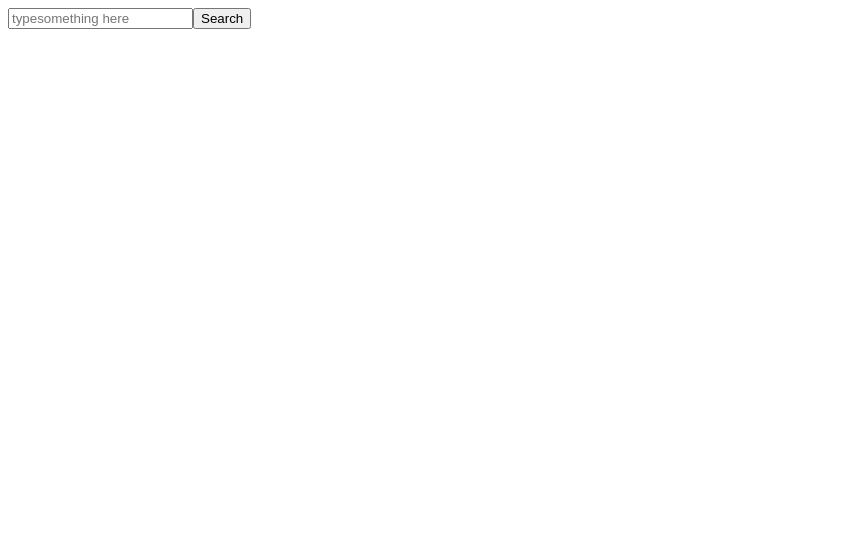
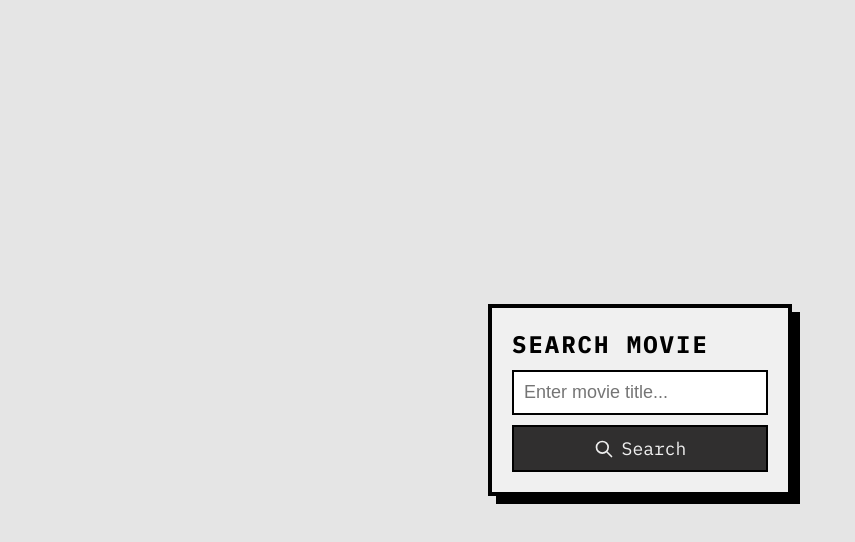
Before and after one commit to donRehan/movieSearch, a Next.js app: page / in a window 1280 px wide. Shown: the top 542 px of the page, without its empty margins (0-855 px from the left). Built offline with nearby package versions, Linux system fonts and the light colour scheme.

Commit message:
Finish search page
Finish search page front-end

```diff
--- /dev/null
+++ b/app/global.css
@@ -0,0 +1,8 @@
+@import url('https://fonts.googleapis.com/css2?family=IBM+Plex+Mono:ital,wght@0,100;0,200;0,300;0,400;0,500;0,600;0,700;1,100;1,200;1,300;1,400;1,500;1,600;1,700&display=swap');
+
+body, html {
+  height: 100%;
+  margin: 0;
+  font-family: 'IBM Plex Mono', monospace;
+  background-color: #e5e5e5;
+}
--- /dev/null
+++ b/app/page.module.css
@@ -0,0 +1,93 @@
+@import url('https://fonts.googleapis.com/css2?family=IBM+Plex+Mono:ital,wght@0,100;0,200;0,300;0,400;0,500;0,600;0,700;1,100;1,200;1,300;1,400;1,500;1,600;1,700&display=swap');
+
+.main {
+  display: flex;
+  justify-content: center;
+  align-items: center;
+  height: 100%;
+  padding: 20px;
+  box-sizing: border-box;
+}
+
+.searchbar {
+  background-color: #f0f0f0;
+  padding: 20px;
+  border: 4px solid #000;
+  box-shadow: 8px 8px 0 #000;
+  display: flex;
+  flex-direction: column;
+  align-items: stretch;
+}
+
+.searchForm {
+  display: flex;
+  flex-direction: column;
+}
+
+.title {
+  font-size: 24px;
+  font-weight: bold;
+  margin-bottom: 10px;
+  color: #000;
+  text-transform: uppercase;
+  letter-spacing: 2px;
+}
+
+.searchbarInput {
+    background-color: #ffffff;
+    padding: 20px;
+    border: 4px solid #000;
+    box-shadow: 8px 8px 0 #000;
+    display: flex;
+    flex-direction: column;
+    align-items: stretch;
+}
+
+.searchformInput {
+  width: 100%;
+  padding: 10px;
+  font-size: 18px;
+  border: 2px solid #000;
+  background-color: #fff;
+  color: #000;
+  margin-bottom: 10px;
+  box-sizing: border-box;
+}
+
+.searchformInput:focus {
+  outline: none;
+}
+
+.searchformButton {
+  padding: 10px 20px;
+  font-size: 18px;
+  background-color: #302f2f;
+  color: #EFEFEF;
+  border: 2px solid #000;
+  cursor: pointer;
+  transition: transform 0.1s;
+  display: flex;
+  align-items: center;
+  justify-content: center;
+  font-family: 'IBM Plex Mono', monospace;
+}
+
+.searchformButton:hover {
+  transform: translate(-2px, -2px);
+  box-shadow: 4px 4px 0 #3322F5;
+  background-color: #C3FF76;
+  color: #3322F5;
+  transition: transform 0.2s;
+}
+
+.searchformButton:active {
+  transform: translate(0, 0);
+  box-shadow: none;
+  transition: transform 0.1s;
+}
+
+.searchIcon {
+  width: 20px;
+  height: 20px;
+  margin-right: 8px;
+}
--- a/app/page.tsx
+++ b/app/page.tsx
@@ -1,13 +1,22 @@
-import AcmeLogo from '@/app/ui/acme-logo';
-import { ArrowRightIcon } from '@heroicons/react/24/outline';
-import Link from 'next/link';
+import './global.css';
+import styles from './page.module.css';
 
 export default function Page() {
 
   return (
-  <form className="searchbar" action="/list" method="GET">
-    <input type="text" placeholder="typesomething here" name="search"/>
-    <button type="submit">Search</button>
-  </form>
+  <main className={styles.main}>
+    <div className={styles.searchbar}>
+      <div className={styles.title}>Search Movie</div>
+      <form className={styles.searchForm} action="/list" method="GET">
+        <input className={styles.searchformInput} type="text" placeholder="Enter movie title..." name="search" autoComplete="off"/>
+        <button className={styles.searchformButton} type="submit">
+          <svg className={styles.searchIcon} xmlns="http://www.w3.org/2000/svg" fill="none" viewBox="0 0 24 24" stroke="currentColor" aria-hidden="true">
+          <path strokeLinecap="round" strokeLinejoin="round" strokeWidth="2" d="M21 21l-6-6m2-5a7 7 0 11-14 0 7 7 0 0114 0z" />
+          </svg>
+          Search
+        </button>
+      </form>
+    </div>
+  </main>
   );
 }
```
Also changed, not shown: app/list/page.tsx (+3 -5 lines), 1 other file (tests, documents, lock files or other folders).
